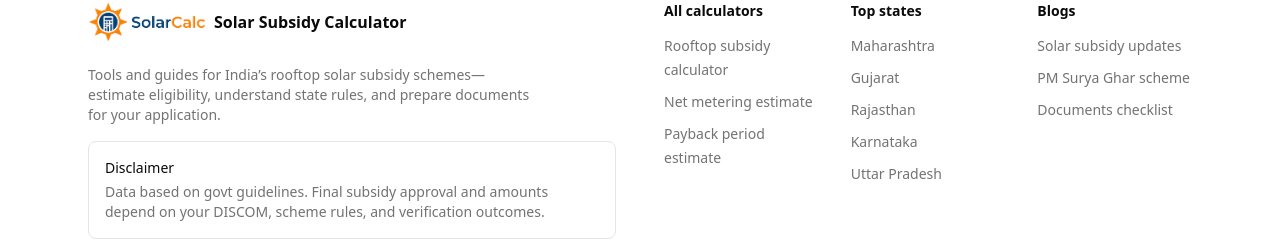
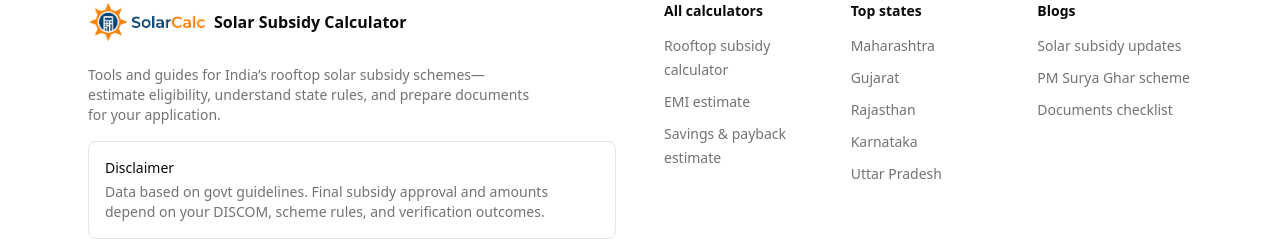
Before and after one commit to KishanPatel005/solarsubsidycalculator, a Next.js app: page /calculator in a window 1280 px wide. Shown: the part 1161-1402 px from the top of the page. Built offline with nearby package versions, Linux system fonts and the light colour scheme; no server answers.

Commit message:
fix issue 3

```diff
--- a/src/app/calculator/page.tsx
+++ b/src/app/calculator/page.tsx
@@ -1,6 +1,6 @@
 "use client";
 
-import { useMemo, useState } from "react";
+import { useEffect, useMemo, useState } from "react";
 import { Badge } from "@/components/ui/badge";
 import { Card } from "@/components/ui/card";
 import { Tabs, TabsContent, TabsList, TabsTrigger } from "@/components/ui/tabs";
@@ -63,8 +63,22 @@ function buildFaqJsonLd() {
 
 export default function CalculatorPage() {
   const [prefillLoanAmount, setPrefillLoanAmount] = useState<number | null>(null);
+  const [tab, setTab] = useState<"subsidy" | "emi" | "loan" | "savings">("subsidy");
 
   const faqJsonLd = useMemo(() => JSON.stringify(buildFaqJsonLd()), []);
+
+  useEffect(() => {
+    const allowedTabs = new Set(["subsidy", "emi", "loan", "savings"]);
+
+    const syncFromHash = () => {
+      const raw = window.location.hash.replace(/^#/, "");
+      if (allowedTabs.has(raw)) setTab(raw as typeof tab);
+    };
+
+    syncFromHash();
+    window.addEventListener("hashchange", syncFromHash);
+    return () => window.removeEventListener("hashchange", syncFromHash);
+  }, []);
 
   return (
     <div className="space-y-8">
@@ -90,7 +104,14 @@ export default function CalculatorPage() {
 
       {/* Section 2 — Tabs */}
       <Card className="p-3 sm:p-4">
-        <Tabs defaultValue="subsidy" className="w-full">
+        <Tabs
+          value={tab}
+          onValueChange={(next) => {
+            setTab(next as typeof tab);
+            window.location.hash = next;
+          }}
+          className="w-full"
+        >
           <TabsList className="grid w-full grid-cols-2 sm:grid-cols-4">
             <TabsTrigger value="subsidy">Subsidy</TabsTrigger>
             <TabsTrigger value="emi">EMI</TabsTrigger>
--- a/src/components/layout/Footer.tsx
+++ b/src/components/layout/Footer.tsx
@@ -10,9 +10,9 @@ const topStates = [
 ] as const;
 
 const calculators = [
-  { href: "/calculator", label: "Rooftop subsidy calculator" },
-  { href: "/calculator#net-metering", label: "Net metering estimate" },
-  { href: "/calculator#savings", label: "Payback period estimate" },
+  { href: "/calculator#subsidy", label: "Rooftop subsidy calculator" },
+  { href: "/calculator#emi", label: "EMI estimate" },
+  { href: "/calculator#savings", label: "Savings & payback estimate" },
 ] as const;
 
 const blogLinks = [
```
